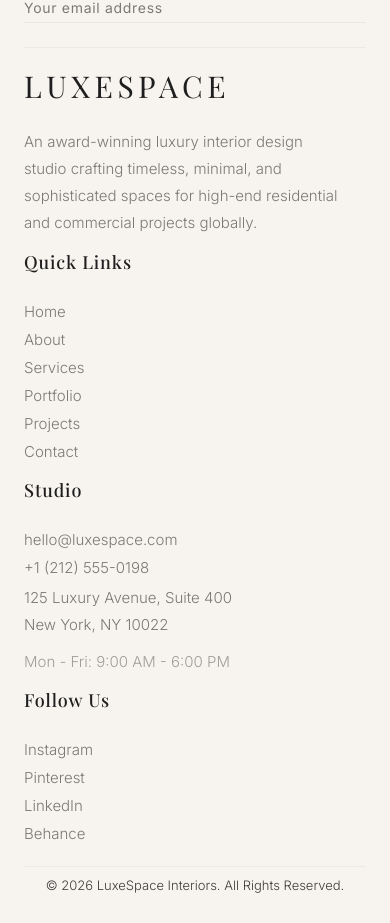
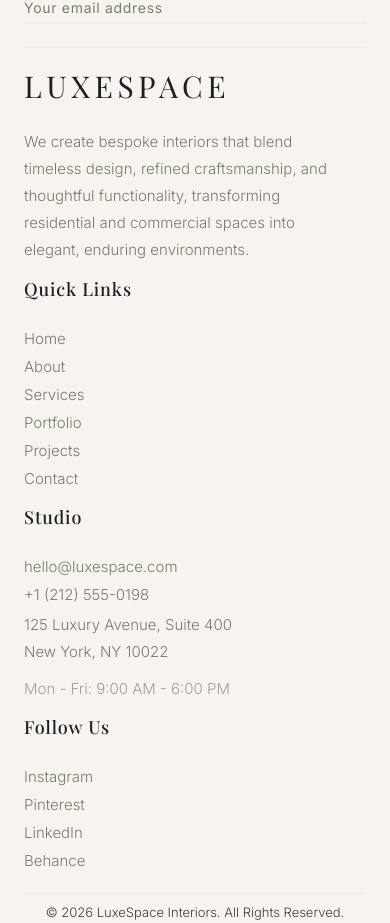
Before and after one commit to kirxadev/LUXESPACE, a Next.js app: page / in a window 390 px wide. Shown: the part 9068-9991 px from the top of the page. Built offline with nearby package versions, Linux system fonts and the light colour scheme; a web font is replaced by a local one.

Commit message:
implement responsive Footer component with newsletter and navigation links

```diff
--- a/components/layout/Footer.js
+++ b/components/layout/Footer.js
@@ -45,7 +45,7 @@ export default function Footer() {
               LUXESPACE
             </span>
             <p className="text-muted-foreground text-[15px] font-sans font-light leading-relaxed max-w-xs">
-              An award-winning luxury interior design studio crafting timeless, minimal, and sophisticated spaces for high-end residential and commercial projects globally.
+              We create bespoke interiors that blend timeless design, refined craftsmanship, and thoughtful functionality, transforming residential and commercial spaces into elegant, enduring environments.
             </p>
           </div>
 
```
